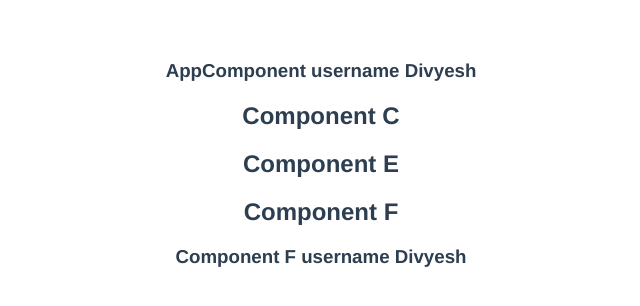
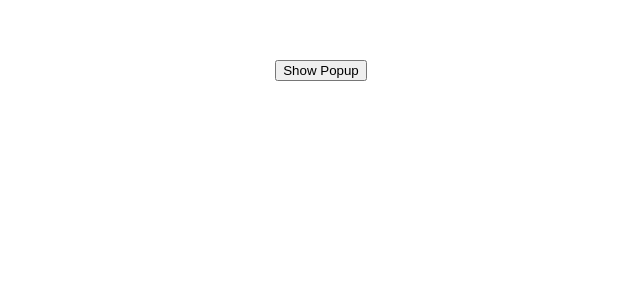
Before and after one commit to divyeshz/vue-components-codevolution, a Vue app: page / in a window 1280 px wide. Shown: the top 306 px of the page, without its empty margins (319-959 px from the left). Built offline with nearby package versions, Linux system fonts and the light colour scheme.

Commit message:
Component Events

```diff
--- a/src/App.vue
+++ b/src/App.vue
@@ -1,24 +1,25 @@
 <template>
-  <h3>AppComponent username {{ name }}</h3>
-  <ComponentC />
+  <button @click="showPopup = true">Show Popup</button>
+  <Popup v-show="showPopup" @close="closePopup" />
 </template>
 
 <script>
-import ComponentC from './components/ComponentC.vue';
+import Popup from './components/Popup';
 
 export default {
   name: 'App',
   components: {
-    ComponentC,
+    Popup,
   },
   data() {
     return {
-      name: 'Divyesh'
+      showPopup: false
     }
   },
-  provide() {
-    return {
-      username: this.name
+  methods:{
+    closePopup(name){
+      this.showPopup = false
+      console.log('name', name);
     }
   }
 }
--- /dev/null
+++ b/src/components/Popup.vue
@@ -0,0 +1,15 @@
+<template>
+    <div>
+        <h2>This is Popup</h2>
+        <button @click="$emit('close','Divyesh')">Close Popup</button>
+    </div>
+</template>
+
+<script>
+export default {
+    name: 'PopupComponent',
+    emits: ['close']
+}
+</script>
+
+<style scoped></style>
```
